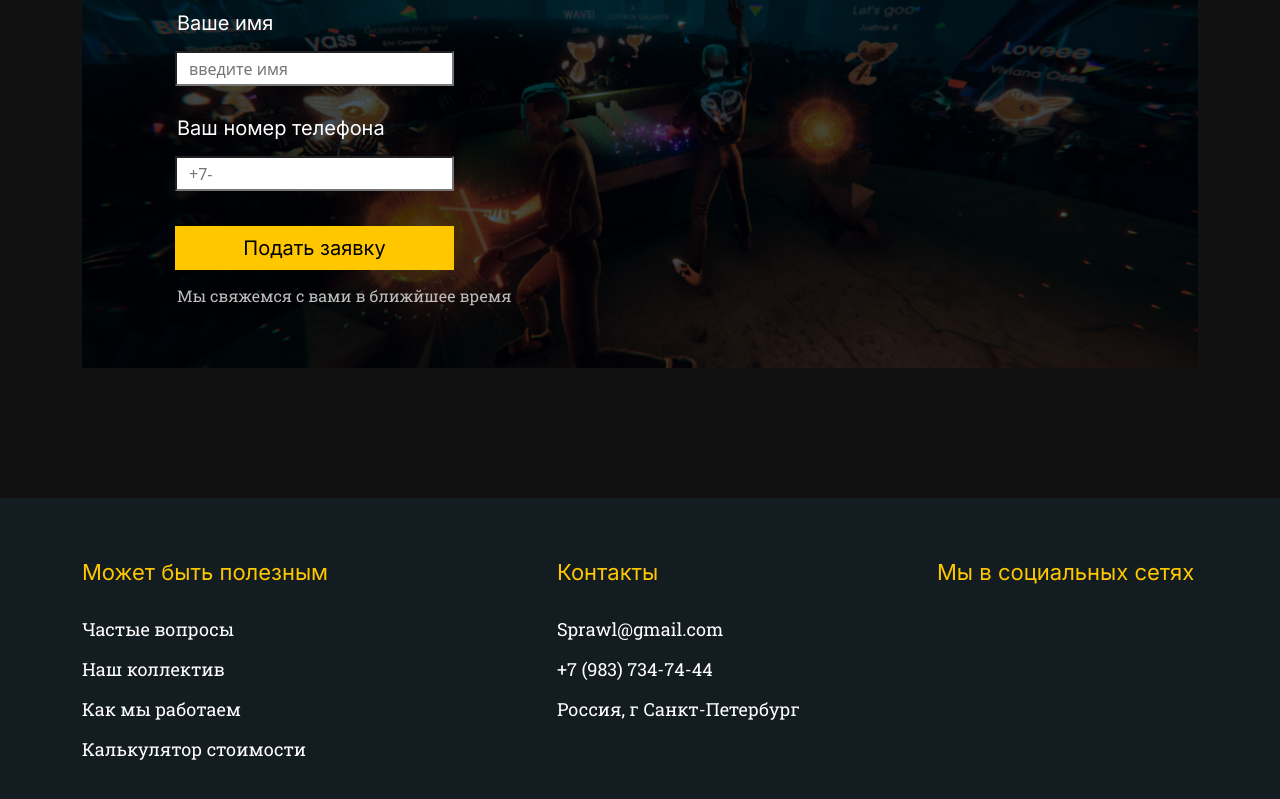
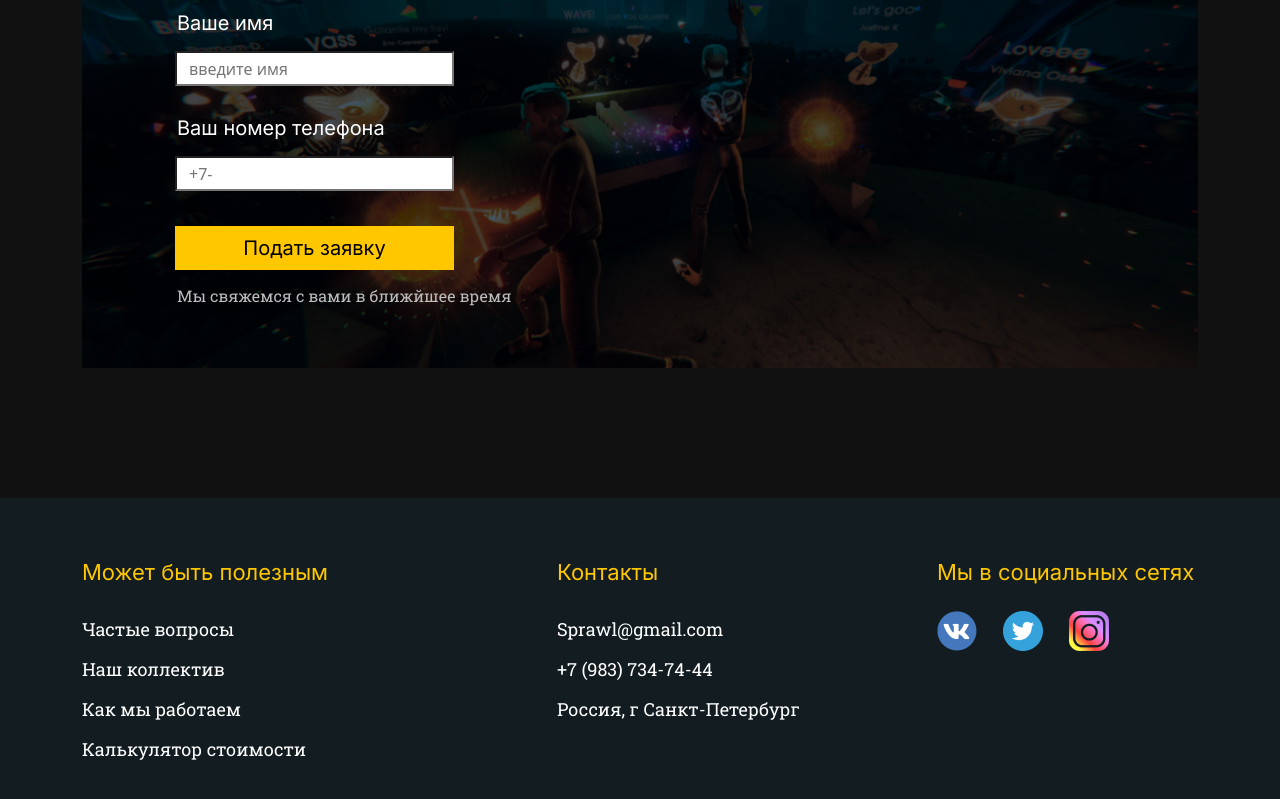
Before and after one commit to Vladislai/Vladislai.github.io, a plain HTML site: page index.html in a window 1280 px wide. Shown: the part 3613-4412 px from the top of the page. Drawn offline with nearby package versions, Linux system fonts and the light colour scheme.

Commit message:
Update index.html

```diff
--- a/index.html
+++ b/index.html
@@ -136,9 +136,9 @@
                 <div class="col-12 col-md-12 offset-md-0 col-lg-3 offset-lg-1 mt-5 social additional">
                     <p>Мы в социальных сетях</p>
                     <ul class="social_links">
-                        <li><a href=""><img src="../src/icons/photo 1.png" alt=""></a></li>
-                        <li><a href=""><img src="../src/icons/32.png" alt=""></a></li>
-                        <li><a href=""><img src="../src/icons/instagram 1.png" alt=""></a></li>
+                        <li><a href=""><img src="icons/photo 1.png" alt=""></a></li>
+                        <li><a href=""><img src="icons/32.png" alt=""></a></li>
+                        <li><a href=""><img src="icons/instagram 1.png" alt=""></a></li>
                     </ul>
                 </div>
             </div>
```
